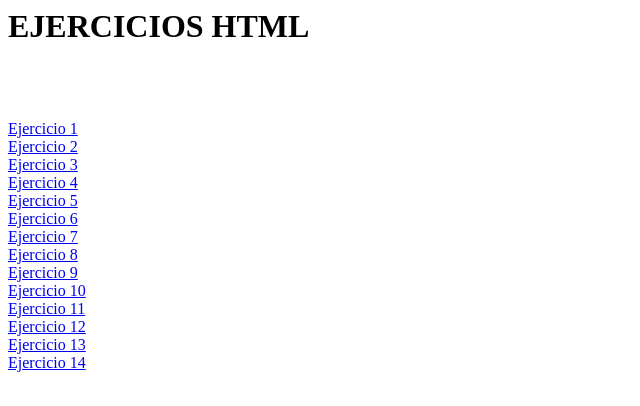
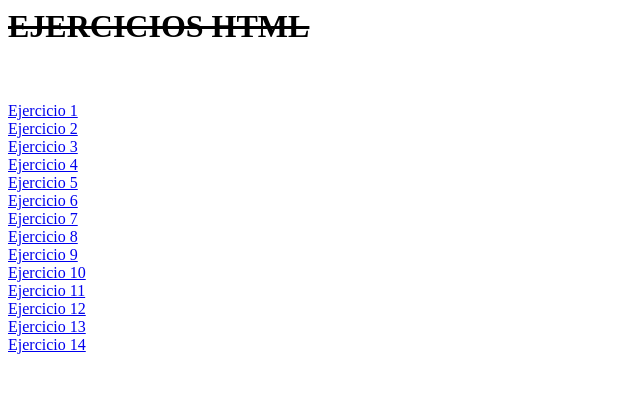
Before and after one commit to AlbertoMillanG/Practicas-SMR2, a plain HTML site: page index.html in a window 1280 px wide. Shown: the whole page, without its empty margins (0-640 px from the left). Drawn offline with Linux system fonts and the light colour scheme.

Commit message:
Add files via upload

```diff
--- a/index.html
+++ b/index.html
@@ -16,10 +16,9 @@
 
 
 
-        <h1>EJERCICIOS HTML</h1>
+        <h1><s>EJERCICIOS HTML</s></h1>
 
 
-            <br />
             <br />
             <br />
 
```
